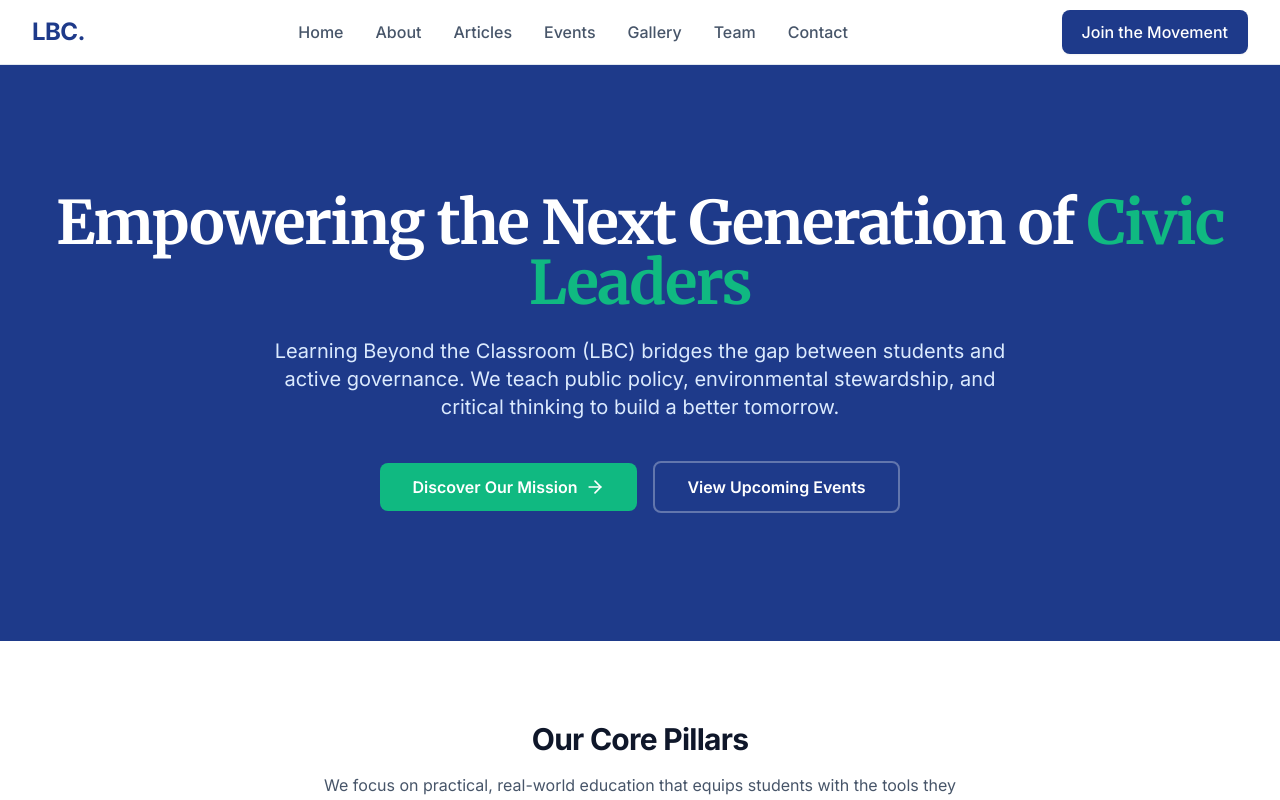
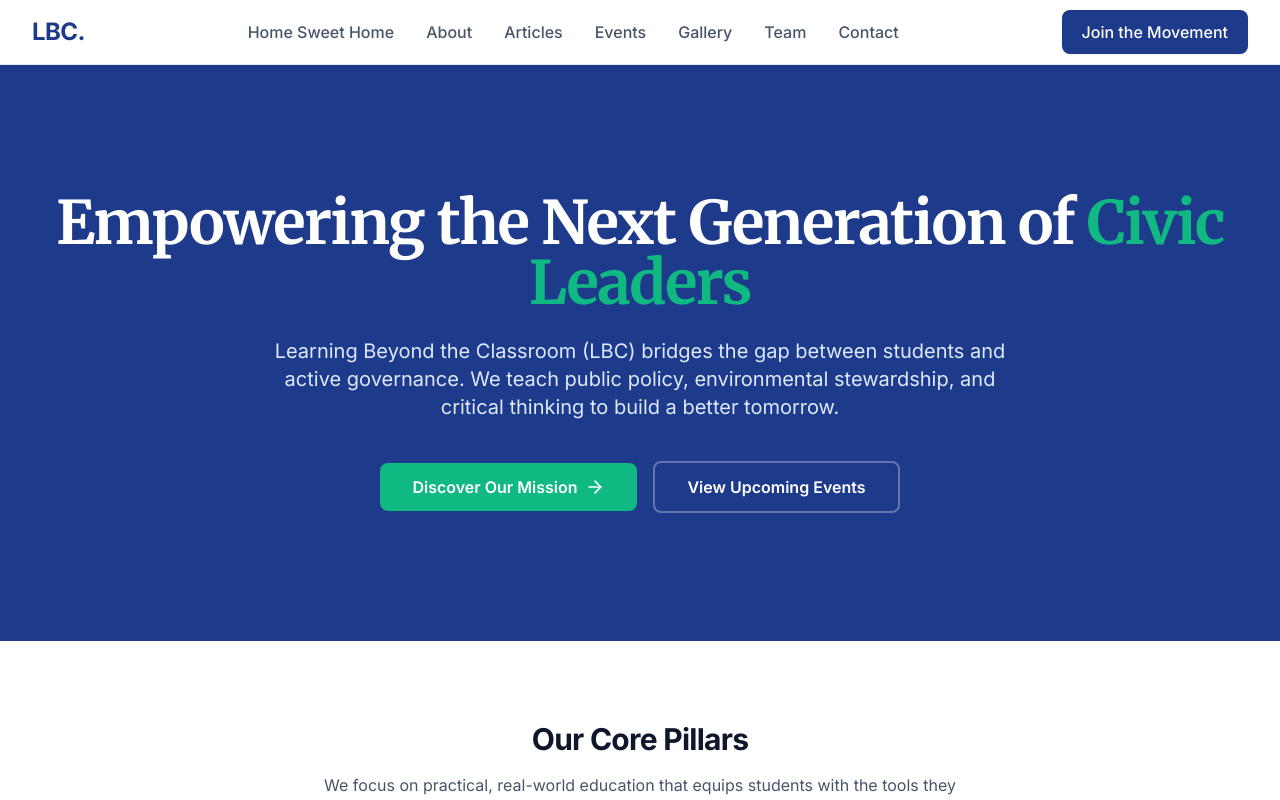
Before and after one commit to piyushdande11-rgb/Bookstall, a Next.js app: page / in a window 1280 px wide. Shown: the top 800 px of the page. Built offline with nearby package versions, Linux system fonts and the light colour scheme.

Commit message:
Home Sweet

```diff
--- a/src/components/layout/Navbar.tsx
+++ b/src/components/layout/Navbar.tsx
@@ -5,7 +5,7 @@ import { useState } from "react";
 import { Menu, X } from "lucide-react";
 
 const navLinks = [
-  { name: "Home", href: "/" },
+  { name: "Home Sweet Home", href: "/" },
   { name: "About", href: "/about" },
   { name: "Articles", href: "/articles" },
   { name: "Events", href: "/events" },
```
